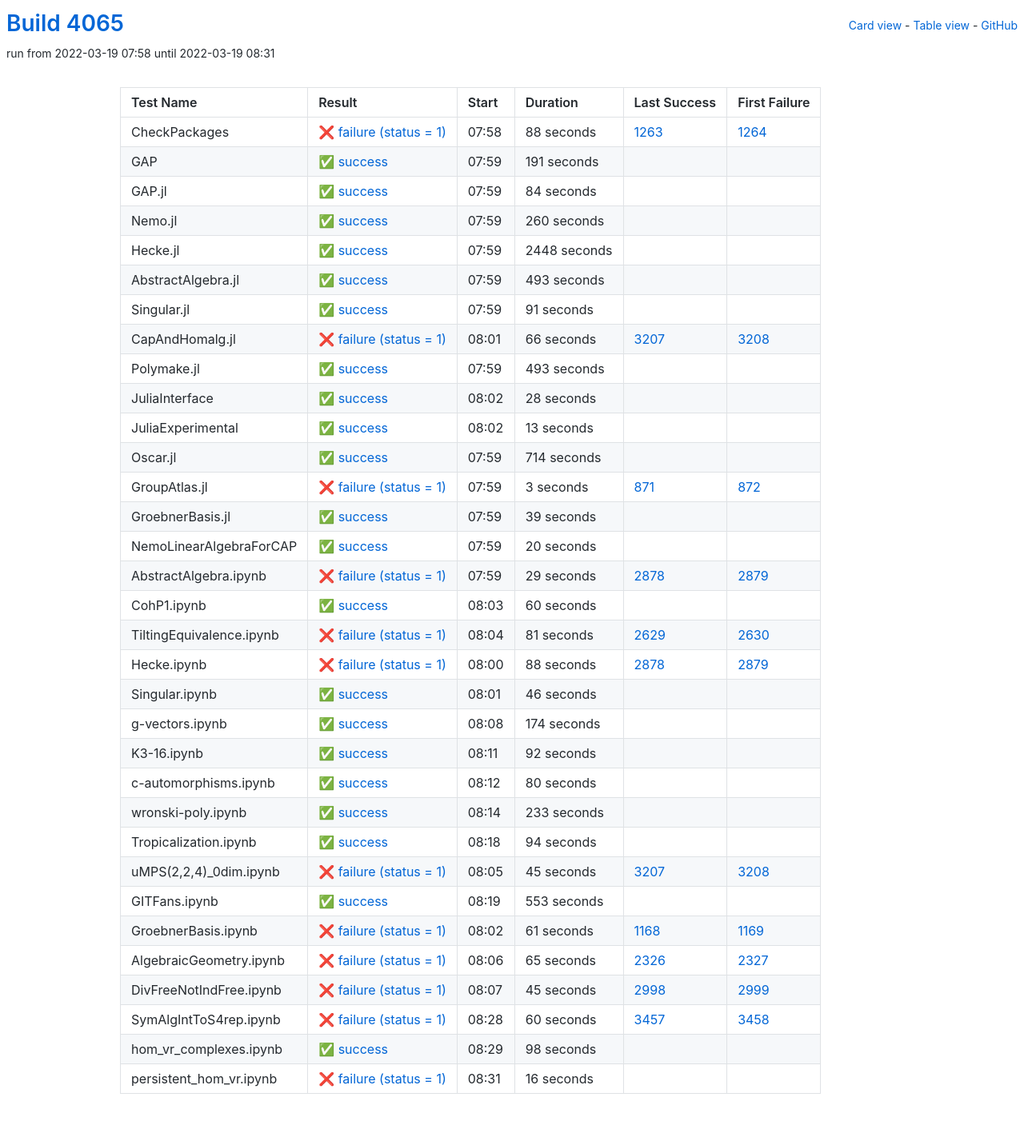
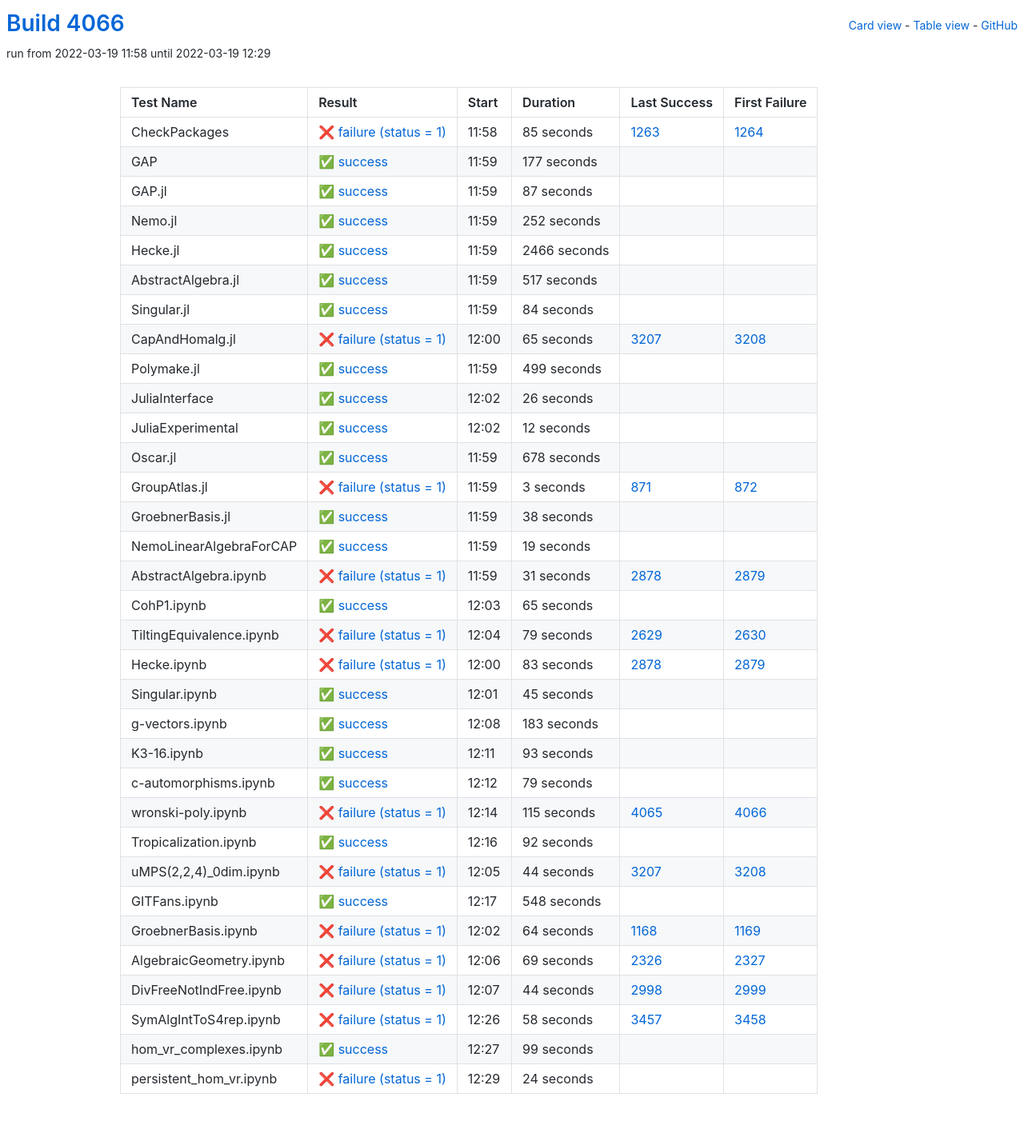
Before and after one commit to oscar-system/oscar-ci-status-stable, a Jekyll site: the page built from table.html, in a window 1280 px wide. Shown: the whole page at 80% size. Built offline with Jekyll 4.4.1, drawn with Linux system fonts in a browser that asks for light colours.

Commit message:
Build #4066

```diff
--- a/_data/ci.yml
+++ b/_data/ci.yml
@@ -1,6 +1,6 @@
 ---
-build: 4065
-build_url: https://oscarci.mathematik.uni-kl.de/job/oscar-stable/4065/
+build: 4066
+build_url: https://oscarci.mathematik.uni-kl.de/job/oscar-stable/4066/
 job: oscar-stable
 organization: oscar-system
 repo: oscar-ci-status-stable
@@ -8,32 +8,80 @@ repourl: https://github.com/oscar-system/oscar-ci-status-stable
 tests:
 - name: CheckPackages
   id: checkpackages
-  log: https://oscarci.mathematik.uni-kl.de/job/oscar-stable/4065/artifact/logs/build-4065/CheckPackages.log
-  start: 2022-03-19 07:58
+  log: https://oscarci.mathematik.uni-kl.de/job/oscar-stable/4066/artifact/logs/build-4066/CheckPackages.log
+  start: 2022-03-19 11:58
   success: false
   exitcode: 1
   status: failure
-  duration: 88
+  duration: 85
   last_success: 1263
   last_success_url: https://oscarci.mathematik.uni-kl.de/job/oscar-stable/1263/
   first_failure: 1264
   first_failure_url: https://oscarci.mathematik.uni-kl.de/job/oscar-stable/1264/
 - name: GAP
   id: gap
-  log: https://oscarci.mathematik.uni-kl.de/job/oscar-stable/4065/artifact/logs/build-4065/GAP.log
-  start: 2022-03-19 07:59
+  log: https://oscarci.mathematik.uni-kl.de/job/oscar-stable/4066/artifact/logs/build-4066/GAP.log
+  start: 2022-03-19 11:59
   success: true
   exitcode: 0
   status: success
-  duration: 191
+  duration: 177
   last_success: false
   last_success_url:
   first_failure: false
   first_failure_url:
 - name: GAP.jl
   id: gap-jl
-  log: https://oscarci.mathematik.uni-kl.de/job/oscar-stable/4065/artifact/logs/build-4065/GAP.jl.log
-  start: 2022-03-19 07:59
+  log: https://oscarci.mathematik.uni-kl.de/job/oscar-stable/4066/artifact/logs/build-4066/GAP.jl.log
+  start: 2022-03-19 11:59
+  success: true
+  exitcode: 0
+  status: success
+  duration: 87
+  last_success: false
+  last_success_url:
+  first_failure: false
+  first_failure_url:
+- name: Nemo.jl
+  id: nemo-jl
+  log: https://oscarci.mathematik.uni-kl.de/job/oscar-stable/4066/artifact/logs/build-4066/Nemo.jl.log
+  start: 2022-03-19 11:59
+  success: true
+  exitcode: 0
+  status: success
+  duration: 252
+  last_success: false
+  last_success_url:
+  first_failure: false
+  first_failure_url:
+- name: Hecke.jl
+  id: hecke-jl
+  log: https://oscarci.mathematik.uni-kl.de/job/oscar-stable/4066/artifact/logs/build-4066/Hecke.jl.log
+  start: 2022-03-19 11:59
+  success: true
+  exitcode: 0
+  status: success
+  duration: 2466
+  last_success: false
+  last_success_url:
+  first_failure: false
+  first_failure_url:
+- name: AbstractAlgebra.jl
+  id: abstractalgebra-jl
+  log: https://oscarci.mathematik.uni-kl.de/job/oscar-stable/4066/artifact/logs/build-4066/AbstractAlgebra.jl.log
+  start: 2022-03-19 11:59
+  success: true
+  exitcode: 0
+  status: success
+  duration: 517
+  last_success: false
+  last_success_url:
+  first_failure: false
+  first_failure_url:
+- name: Singular.jl
+  id: singular-jl
+  log: https://oscarci.mathematik.uni-kl.de/job/oscar-stable/4066/artifact/logs/build-4066/Singular.jl.log
+  start: 2022-03-19 11:59
   success: true
   exitcode: 0
   status: success
@@ -42,118 +90,70 @@ tests:
   last_success_url:
   first_failure: false
   first_failure_url:
-- name: Nemo.jl
-  id: nemo-jl
-  log: https://oscarci.mathematik.uni-kl.de/job/oscar-stable/4065/artifact/logs/build-4065/Nemo.jl.log
-  start: 2022-03-19 07:59
-  success: true
-  exitcode: 0
-  status: success
-  duration: 260
-  last_success: false
-  last_success_url:
-  first_failure: false
-  first_failure_url:
-- name: Hecke.jl
-  id: hecke-jl
-  log: https://oscarci.mathematik.uni-kl.de/job/oscar-stable/4065/artifact/logs/build-4065/Hecke.jl.log
-  start: 2022-03-19 07:59
-  success: true
-  exitcode: 0
-  status: success
-  duration: 2448
-  last_success: false
-  last_success_url:
-  first_failure: false
-  first_failure_url:
-- name: AbstractAlgebra.jl
-  id: abstractalgebra-jl
-  log: https://oscarci.mathematik.uni-kl.de/job/oscar-stable/4065/artifact/logs/build-4065/AbstractAlgebra.jl.log
-  start: 2022-03-19 07:59
-  success: true
-  exitcode: 0
-  status: success
-  duration: 493
-  last_success: false
-  last_success_url:
-  first_failure: false
-  first_failure_url:
-- name: Singular.jl
-  id: singular-jl
-  log: https://oscarci.mathematik.uni-kl.de/job/oscar-stable/4065/artifact/logs/build-4065/Singular.jl.log
-  start: 2022-03-19 07:59
-  success: true
-  exitcode: 0
-  status: success
-  duration: 91
-  last_success: false
-  last_success_url:
-  first_failure: false
-  first_failure_url:
 - name: CapAndHomalg.jl
   id: capandhomalg-jl
-  log: https://oscarci.mathematik.uni-kl.de/job/oscar-stable/4065/artifact/logs/build-4065/CapAndHomalg.jl.log
-  start: 2022-03-19 08:01
+  log: https://oscarci.mathematik.uni-kl.de/job/oscar-stable/4066/artifact/logs/build-4066/CapAndHomalg.jl.log
+  start: 2022-03-19 12:00
   success: false
   exitcode: 1
   status: failure
-  duration: 66
+  duration: 65
   last_success: 3207
   last_success_url: https://oscarci.mathematik.uni-kl.de/job/oscar-stable/3207/
   first_failure: 3208
   first_failure_url: https://oscarci.mathematik.uni-kl.de/job/oscar-stable/3208/
 - name: Polymake.jl
   id: polymake-jl
-  log: https://oscarci.mathematik.uni-kl.de/job/oscar-stable/4065/artifact/logs/build-4065/Polymake.jl.log
-  start: 2022-03-19 07:59
+  log: https://oscarci.mathematik.uni-kl.de/job/oscar-stable/4066/artifact/logs/build-4066/Polymake.jl.log
+  start: 2022-03-19 11:59
   success: true
   exitcode: 0
   status: success
-  duration: 493
+  duration: 499
   last_success: false
   last_success_url:
   first_failure: false
   first_failure_url:
 - name: JuliaInterface
   id: juliainterface
-  log: https://oscarci.mathematik.uni-kl.de/job/oscar-stable/4065/artifact/logs/build-4065/JuliaInterface.log
-  start: 2022-03-19 08:02
+  log: https://oscarci.mathematik.uni-kl.de/job/oscar-stable/4066/artifact/logs/build-4066/JuliaInterface.log
+  start: 2022-03-19 12:02
   success: true
   exitcode: 0
   status: success
-  duration: 28
+  duration: 26
   last_success: false
   last_success_url:
   first_failure: false
   first_failure_url:
 - name: JuliaExperimental
   id: juliaexperimental
-  log: https://oscarci.mathematik.uni-kl.de/job/oscar-stable/4065/artifact/logs/build-4065/JuliaExperimental.log
-  start: 2022-03-19 08:02
+  log: https://oscarci.mathematik.uni-kl.de/job/oscar-stable/4066/artifact/logs/build-4066/JuliaExperimental.log
+  start: 2022-03-19 12:02
   success: true
   exitcode: 0
   status: success
-  duration: 13
+  duration: 12
   last_success: false
   last_success_url:
   first_failure: false
   first_failure_url:
 - name: Oscar.jl
   id: oscar-jl
-  log: https://oscarci.mathematik.uni-kl.de/job/oscar-stable/4065/artifact/logs/build-4065/Oscar.jl.log
-  start: 2022-03-19 07:59
+  log: https://oscarci.mathematik.uni-kl.de/job/oscar-stable/4066/artifact/logs/build-4066/Oscar.jl.log
+  start: 2022-03-19 11:59
   success: true
   exitcode: 0
   status: success
-  duration: 714
+  duration: 678
   last_success: false
   last_success_url:
   first_failure: false
   first_failure_url:
 - name: GroupAtlas.jl
   id: groupatlas-jl
-  log: https://oscarci.mathematik.uni-kl.de/job/oscar-stable/4065/artifact/logs/build-4065/GroupAtlas.jl.log
-  start: 2022-03-19 07:59
+  log: https://oscarci.mathematik.uni-kl.de/job/oscar-stable/4066/artifact/logs/build-4066/GroupAtlas.jl.log
+  start: 2022-03-19 11:59
   success: false
   exitcode: 1
   status: failure
@@ -164,104 +164,140 @@ tests:
   first_failure_url: https://oscarci.mathematik.uni-kl.de/job/oscar-stable/872/
 - name: GroebnerBasis.jl
   id: groebnerbasis-jl
-  log: https://oscarci.mathematik.uni-kl.de/job/oscar-stable/4065/artifact/logs/build-4065/GroebnerBasis.jl.log
-  start: 2022-03-19 07:59
+  log: https://oscarci.mathematik.uni-kl.de/job/oscar-stable/4066/artifact/logs/build-4066/GroebnerBasis.jl.log
+  start: 2022-03-19 11:59
   success: true
   exitcode: 0
   status: success
-  duration: 39
+  duration: 38
   last_success: false
   last_success_url:
   first_failure: false
   first_failure_url:
 - name: NemoLinearAlgebraForCAP
   id: nemolinearalgebraforcap
-  log: https://oscarci.mathematik.uni-kl.de/job/oscar-stable/4065/artifact/logs/build-4065/NemoLinearAlgebraForCAP.log
-  start: 2022-03-19 07:59
+  log: https://oscarci.mathematik.uni-kl.de/job/oscar-stable/4066/artifact/logs/build-4066/NemoLinearAlgebraForCAP.log
+  start: 2022-03-19 11:59
   success: true
   exitcode: 0
   status: success
-  duration: 20
+  duration: 19
   last_success: false
   last_success_url:
   first_failure: false
   first_failure_url:
 - name: AbstractAlgebra.ipynb
   id: abstractalgebra-ipynb
-  log: https://oscarci.mathematik.uni-kl.de/job/oscar-stable/4065/artifact/logs/build-4065/AbstractAlgebra.ipynb.log
-  start: 2022-03-19 07:59
+  log: https://oscarci.mathematik.uni-kl.de/job/oscar-stable/4066/artifact/logs/build-4066/AbstractAlgebra.ipynb.log
+  start: 2022-03-19 11:59
   success: false
   exitcode: 1
   status: failure
-  duration: 29
+  duration: 31
   last_success: 2878
   last_success_url: https://oscarci.mathematik.uni-kl.de/job/oscar-stable/2878/
   first_failure: 2879
   first_failure_url: https://oscarci.mathematik.uni-kl.de/job/oscar-stable/2879/
 - name: CohP1.ipynb
   id: cohp1-ipynb
-  log: https://oscarci.mathematik.uni-kl.de/job/oscar-stable/4065/artifact/logs/build-4065/CohP1.ipynb.log
-  start: 2022-03-19 08:03
+  log: https://oscarci.mathematik.uni-kl.de/job/oscar-stable/4066/artifact/logs/build-4066/CohP1.ipynb.log
+  start: 2022-03-19 12:03
   success: true
   exitcode: 0
   status: success
-  duration: 60
+  duration: 65
   last_success: false
   last_success_url:
   first_failure: false
   first_failure_url:
 - name: TiltingEquivalence.ipynb
   id: tiltingequivalence-ipynb
-  log: https://oscarci.mathematik.uni-kl.de/job/oscar-stable/4065/artifact/logs/build-4065/TiltingEquivalence.ipynb.log
-  start: 2022-03-19 08:04
+  log: https://oscarci.mathematik.uni-kl.de/job/oscar-stable/4066/artifact/logs/build-4066/TiltingEquivalence.ipynb.log
+  start: 2022-03-19 12:04
   success: false
   exitcode: 1
   status: failure
-  duration: 81
+  duration: 79
   last_success: 2629
   last_success_url: https://oscarci.mathematik.uni-kl.de/job/oscar-stable/2629/
   first_failure: 2630
   first_failure_url: https://oscarci.mathematik.uni-kl.de/job/oscar-stable/2630/
 - name: Hecke.ipynb
   id: hecke-ipynb
-  log: https://oscarci.mathematik.uni-kl.de/job/oscar-stable/4065/artifact/logs/build-4065/Hecke.ipynb.log
-  start: 2022-03-19 08:00
+  log: https://oscarci.mathematik.uni-kl.de/job/oscar-stable/4066/artifact/logs/build-4066/Hecke.ipynb.log
+  start: 2022-03-19 12:00
   success: false
   exitcode: 1
   status: failure
-  duration: 88
+  duration: 83
   last_success: 2878
   last_success_url: https://oscarci.mathematik.uni-kl.de/job/oscar-stable/2878/
   first_failure: 2879
   first_failure_url: https://oscarci.mathematik.uni-kl.de/job/oscar-stable/2879/
 - name: Singular.ipynb
   id: singular-ipynb
-  log: https://oscarci.mathematik.uni-kl.de/job/oscar-stable/4065/artifact/logs/build-4065/Singular.ipynb.log
-  start: 2022-03-19 08:01
+  log: https://oscarci.mathematik.uni-kl.de/job/oscar-stable/4066/artifact/logs/build-4066/Singular.ipynb.log
+  start: 2022-03-19 12:01
   success: true
   exitcode: 0
   status: success
-  duration: 46
+  duration: 45
   last_success: false
   last_success_url:
   first_failure: false
   first_failure_url:
 - name: g-vectors.ipynb
   id: g-vectors-ipynb
-  log: https://oscarci.mathematik.uni-kl.de/job/oscar-stable/4065/artifact/logs/build-4065/g-vectors.ipynb.log
-  start: 2022-03-19 08:08
+  log: https://oscarci.mathematik.uni-kl.de/job/oscar-stable/4066/artifact/logs/build-4066/g-vectors.ipynb.log
+  start: 2022-03-19 12:08
   success: true
   exitcode: 0
   status: success
-  duration: 174
+  duration: 183
   last_success: false
   last_success_url:
   first_failure: false
   first_failure_url:
 - name: K3-16.ipynb
   id: k3-16-ipynb
-  log: https://oscarci.mathematik.uni-kl.de/job/oscar-stable/4065/artifact/logs/build-4065/K3-16.ipynb.log
-  start: 2022-03-19 08:11
+  log: https://oscarci.mathematik.uni-kl.de/job/oscar-stable/4066/artifact/logs/build-4066/K3-16.ipynb.log
+  start: 2022-03-19 12:11
+  success: true
+  exitcode: 0
+  status: success
+  duration: 93
+  last_success: false
+  last_success_url:
+  first_failure: false
+  first_failure_url:
+- name: c-automorphisms.ipynb
+  id: c-automorphisms-ipynb
+  log: https://oscarci.mathematik.uni-kl.de/job/oscar-stable/4066/artifact/logs/build-4066/c-automorphisms.ipynb.log
+  start: 2022-03-19 12:12
+  success: true
+  exitcode: 0
+  status: success
+  duration: 79
+  last_success: false
+  last_success_url:
+  first_failure: false
+  first_failure_url:
+- name: wronski-poly.ipynb
+  id: wronski-poly-ipynb
+  log: https://oscarci.mathematik.uni-kl.de/job/oscar-stable/4066/artifact/logs/build-4066/wronski-poly.ipynb.log
+  start: 2022-03-19 12:14
+  success: false
+  exitcode: 1
+  status: failure
+  duration: 115
+  last_success: 4065
+  last_success_url: https://oscarci.mathematik.uni-kl.de/job/oscar-stable/4065/
+  first_failure: 4066
+  first_failure_url: https://oscarci.mathematik.uni-kl.de/job/oscar-stable/4066/
+- name: Tropicalization.ipynb
+  id: tropicalization-ipynb
+  log: https://oscarci.mathematik.uni-kl.de/job/oscar-stable/4066/artifact/logs/build-4066/Tropicalization.ipynb.log
+  start: 2022-03-19 12:16
   success: true
   exitcode: 0
   status: success
@@ -270,134 +306,98 @@ tests:
   last_success_url:
   first_failure: false
   first_failure_url:
-- name: c-automorphisms.ipynb
-  id: c-automorphisms-ipynb
-  log: https://oscarci.mathematik.uni-kl.de/job/oscar-stable/4065/artifact/logs/build-4065/c-automorphisms.ipynb.log
-  start: 2022-03-19 08:12
-  success: true
-  exitcode: 0
-  status: success
-  duration: 80
-  last_success: false
-  last_success_url:
-  first_failure: false
-  first_failure_url:
-- name: wronski-poly.ipynb
-  id: wronski-poly-ipynb
-  log: https://oscarci.mathematik.uni-kl.de/job/oscar-stable/4065/artifact/logs/build-4065/wronski-poly.ipynb.log
-  start: 2022-03-19 08:14
-  success: true
-  exitcode: 0
-  status: success
-  duration: 233
-  last_success: false
-  last_success_url:
-  first_failure: false
-  first_failure_url:
-- name: Tropicalization.ipynb
-  id: tropicalization-ipynb
-  log: https://oscarci.mathematik.uni-kl.de/job/oscar-stable/4065/artifact/logs/build-4065/Tropicalization.ipynb.log
-  start: 2022-03-19 08:18
-  success: true
-  exitcode: 0
-  status: success
-  duration: 94
-  last_success: false
-  last_success_url:
-  first_failure: false
-  first_failure_url:
 - name: uMPS(2,2,4)_0dim.ipynb
   id: umps-2-2-4-0dim-ipynb
-  log: https://oscarci.mathematik.uni-kl.de/job/oscar-stable/4065/artifact/logs/build-4065/uMPS-2-2-4-_0dim.ipynb.log
-  start: 2022-03-19 08:05
+  log: https://oscarci.mathematik.uni-kl.de/job/oscar-stable/4066/artifact/logs/build-4066/uMPS-2-2-4-_0dim.ipynb.log
+  start: 2022-03-19 12:05
   success: false
   exitcode: 1
   status: failure
-  duration: 45
+  duration: 44
   last_success: 3207
   last_success_url: https://oscarci.mathematik.uni-kl.de/job/oscar-stable/3207/
   first_failure: 3208
   first_failure_url: https://oscarci.mathematik.uni-kl.de/job/oscar-stable/3208/
 - name: GITFans.ipynb
   id: gitfans-ipynb
-  log: https://oscarci.mathematik.uni-kl.de/job/oscar-stable/4065/artifact/logs/build-4065/GITFans.ipynb.log
-  start: 2022-03-19 08:19
+  log: https://oscarci.mathematik.uni-kl.de/job/oscar-stable/4066/artifact/logs/build-4066/GITFans.ipynb.log
+  start: 2022-03-19 12:17
   success: true
   exitcode: 0
   status: success
-  duration: 553
+  duration: 548
   last_success: false
   last_success_url:
   first_failure: false
   first_failure_url:
 - name: GroebnerBasis.ipynb
   id: groebnerbasis-ipynb
-  log: https://oscarci.mathematik.uni-kl.de/job/oscar-stable/4065/artifact/logs/build-4065/GroebnerBasis.ipynb.log
-  start: 2022-03-19 08:02
+  log: https://oscarci.mathematik.uni-kl.de/job/oscar-stable/4066/artifact/logs/build-4066/GroebnerBasis.ipynb.log
+  start: 2022-03-19 12:02
   success: false
   exitcode: 1
   status: failure
-  duration: 61
+  duration: 64
   last_success: 1168
   last_success_url: https://oscarci.mathematik.uni-kl.de/job/oscar-stable/1168/
   first_failure: 1169
   first_failure_url: https://oscarci.mathematik.uni-kl.de/job/oscar-stable/1169/
 - name: AlgebraicGeometry.ipynb
   id: algebraicgeometry-ipynb
-  log: https://oscarci.mathematik.uni-kl.de/job/oscar-stable/4065/artifact/logs/build-4065/AlgebraicGeometry.ipynb.log
-  start: 2022-03-19 08:06
+  log: https://oscarci.mathematik.uni-kl.de/job/oscar-stable/4066/artifact/logs/build-4066/AlgebraicGeometry.ipynb.log
+  start: 2022-03-19 12:06
   success: false
   exitcode: 1
   status: failure
-  duration: 65
+  duration: 69
   last_success: 2326
   last_success_url: https://oscarci.mathematik.uni-kl.de/job/oscar-stable/2326/
   first_failure: 2327
   first_failure_url: https://oscarci.mathematik.uni-kl.de/job/oscar-stable/2327/
 - name: DivFreeNotIndFree.ipynb
   id: divfreenotindfree-ipynb
-  log: https://oscarci.mathematik.uni-kl.de/job/oscar-stable/4065/artifact/logs/build-4065/DivFreeNotIndFree.ipynb.log
-  start: 2022-03-19 08:07
+  log: https://oscarci.mathematik.uni-kl.de/job/oscar-stable/4066/artifact/logs/build-4066/DivFreeNotIndFree.ipynb.log
+  start: 2022-03-19 12:07
   success: false
   exitcode: 1
   status: failure
-  duration: 45
+  duration: 44
   last_success: 2998
   last_success_url: https://oscarci.mathematik.uni-kl.de/job/oscar-stable/2998/
   first_failure: 2999
   first_failure_url: https://oscarci.mathematik.uni-kl.de/job/oscar-stable/2999/
 - name: SymAlgIntToS4rep.ipynb
   id: symalginttos4rep-ipynb
-  log: https://oscarci.mathematik.uni-kl.de/job/oscar-stable/4065/artifact/logs/build-4065/SymAlgIntToS4rep.ipynb.log
-  start: 2022-03-19 08:28
+  log: https://oscarci.mathematik.uni-kl.de/job/oscar-stable/4066/artifact/logs/build-4066/SymAlgIntToS4rep.ipynb.log
+  start: 2022-03-19 12:26
   success: false
   exitcode: 1
   status: failure
-  duration: 60
+  duration: 58
   last_success: 3457
   last_success_url: https://oscarci.mathematik.uni-kl.de/job/oscar-stable/3457/
   first_failure: 3458
   first_failure_url: https://oscarci.mathematik.uni-kl.de/job/oscar-stable/3458/
 - name: hom_vr_complexes.ipynb
   id: hom-vr-complexes-ipynb
-  log: https://oscarci.mathematik.uni-kl.de/job/oscar-stable/4065/artifact/logs/build-4065/hom_vr_complexes.ipynb.log
-  start: 2022-03-19 08:29
+  log: https://oscarci.mathematik.uni-kl.de/job/oscar-stable/4066/artifact/logs/build-4066/hom_vr_complexes.ipynb.log
+  start: 2022-03-19 12:27
   success: true
   exitcode: 0
   status: success
-  duration: 98
+  duration: 99
   last_success: false
   last_success_url:
   first_failure: false
   first_failure_url:
 - name: persistent_hom_vr.ipynb
   id: persistent-hom-vr-ipynb
-  log: https://oscarci.mathematik.uni-kl.de/job/oscar-stable/4065/artifact/logs/build-4065/persistent_hom_vr.ipynb.log
-  start: 2022-03-19 08:31
+  log: https://oscarci.mathematik.uni-kl.de/job/oscar-stable/4066/artifact/logs/build-4066/persistent_hom_vr.ipynb.log
+  start: 2022-03-19 12:29
   success: false
   exitcode: 1
   status: failure
-  duration: 16
+  duration: 24
   last_success: false
   last_success_url:
   first_failure: false
```
Also changed, not shown: README.md.
